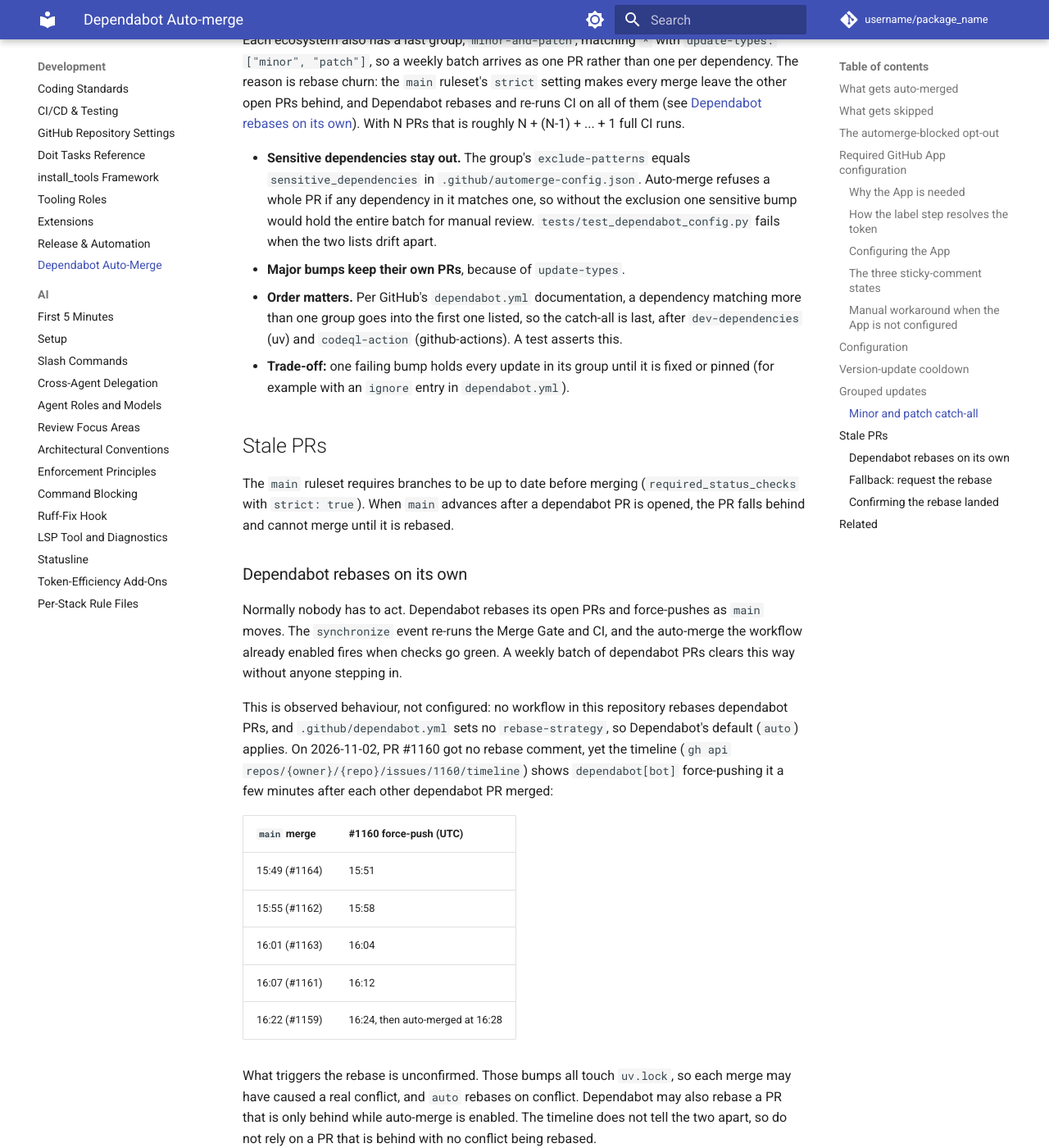
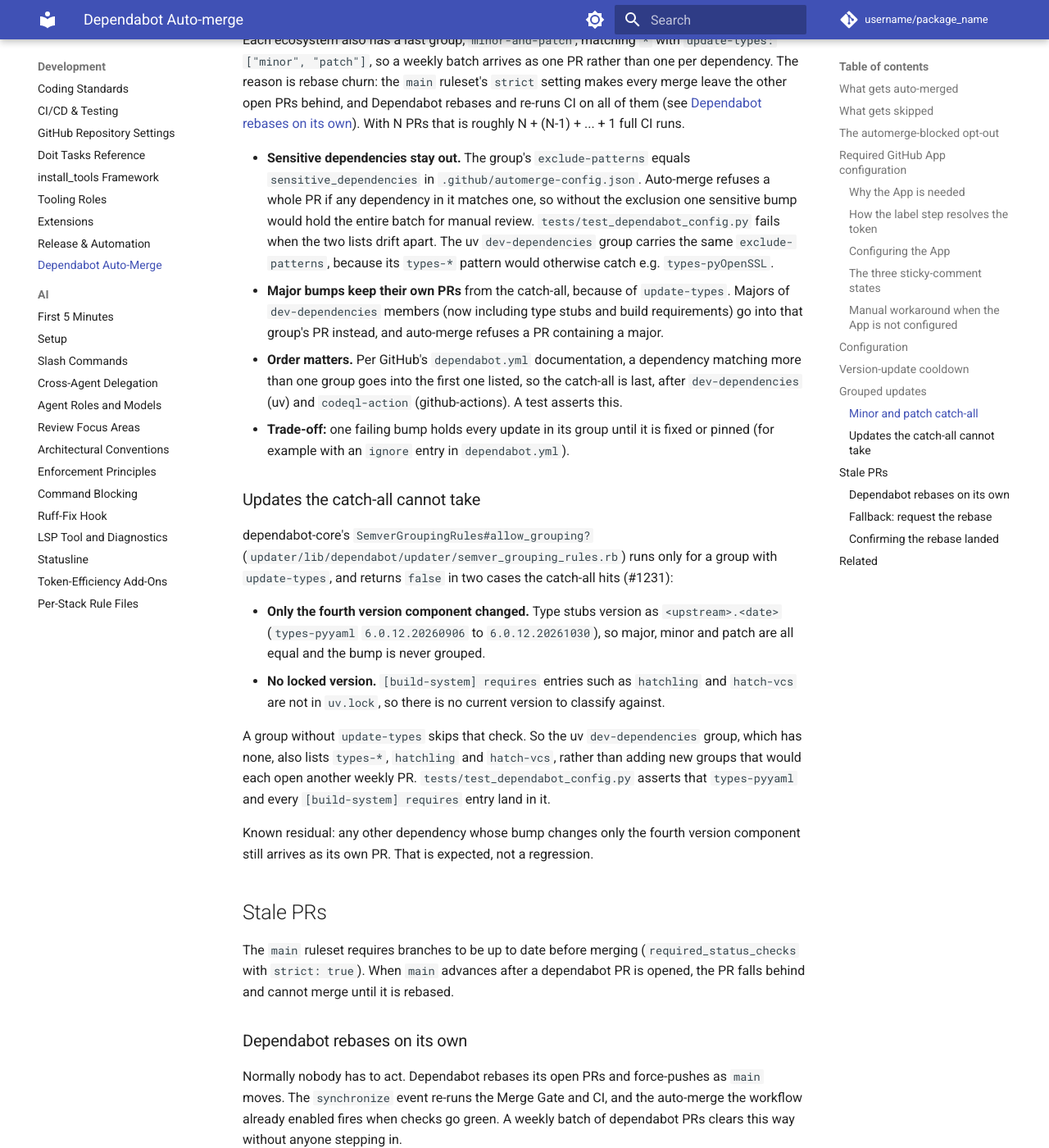
Before and after one commit to endavis/pyproject-template, an MkDocs documentation site: the page built from docs/development/dependabot-automerge.md, in a window 1280 px wide and 1400 px high, scrolled down 5235 px. Shown: the whole window at 82% size. Built offline with MkDocs 1.6.1 and Material for MkDocs 9.7.7, drawn with Linux system fonts in a browser that asks for light colours; comment, search, counter and statistics services are not loaded.

Commit message:
chore: group type stubs and build requirements into dev-dependencies (merges PR #1232, addresses #1231)
Dependabot's update-types check (SemverGroupingRules#allow_grouping? in
dependabot-core) refuses to group a bump that changes only the fourth
version component (types-pyyaml) or that has no locked version (hatchling,
a [build-system] requires entry not in uv.lock). Both arrived as single
PRs outside the minor-and-patch catch-all.

The uv dev-dependencies group has no update-types, so it now also takes
types-*, hatchling and hatch-vcs. That adds no new weekly PR. The group
gains exclude-patterns equal to sensitive_dependencies, since types-*
would otherwise catch stubs such as types-pyOpenSSL. The parity test now
covers every group in an explicit list. New tests check that types-pyyaml
and each build-system requirement land in the group. The docs explain
the two cases and the remaining fourth-component case.

Addresses #1231


Claude-Session: https://claude.ai/code/session_01NXu1seyDf6rA7V4o9XDYu9

Co-authored-by: Claude Opus 5.5 <noreply@anthropic.com>

```diff
--- a/docs/development/dependabot-automerge.md
+++ b/docs/development/dependabot-automerge.md
@@ -250,14 +250,43 @@ that is roughly N + (N-1) + ... + 1 full CI runs.
   `sensitive_dependencies` in `.github/automerge-config.json`. Auto-merge
   refuses a whole PR if any dependency in it matches one, so without the
   exclusion one sensitive bump would hold the entire batch for manual review.
-  `tests/test_dependabot_config.py` fails when the two lists drift apart.
-- **Major bumps keep their own PRs**, because of `update-types`.
+  `tests/test_dependabot_config.py` fails when the two lists drift apart. The
+  uv `dev-dependencies` group carries the same `exclude-patterns`, because its
+  `types-*` pattern would otherwise catch e.g. `types-pyOpenSSL`.
+- **Major bumps keep their own PRs** from the catch-all, because of
+  `update-types`. Majors of `dev-dependencies` members (now including type
+  stubs and build requirements) go into that group's PR instead, and
+  auto-merge refuses a PR containing a major.
 - **Order matters.** Per GitHub's `dependabot.yml` documentation, a dependency
   matching more than one group goes into the first one listed, so the catch-all
   is last, after `dev-dependencies` (uv) and `codeql-action` (github-actions).
   A test asserts this.
 - **Trade-off:** one failing bump holds every update in its group until it is
   fixed or pinned (for example with an `ignore` entry in `dependabot.yml`).
+
+### Updates the catch-all cannot take
+
+dependabot-core's `SemverGroupingRules#allow_grouping?`
+(`updater/lib/dependabot/updater/semver_grouping_rules.rb`) runs only for a
+group with `update-types`, and returns `false` in two cases the catch-all hits
+(#1231):
+
+- **Only the fourth version component changed.** Type stubs version as
+  `<upstream>.<date>` (`types-pyyaml` `6.0.12.20260906` to `6.0.12.20261030`),
+  so major, minor and patch are all equal and the bump is never grouped.
+- **No locked version.** `[build-system] requires` entries such as `hatchling`
+  and `hatch-vcs` are not in `uv.lock`, so there is no current version to
+  classify against.
+
+A group without `update-types` skips that check. So the uv `dev-dependencies`
+group, which has none, also lists `types-*`, `hatchling` and `hatch-vcs`,
+rather than adding new groups that would each open another weekly PR.
+`tests/test_dependabot_config.py` asserts that `types-pyyaml` and every
+`[build-system] requires` entry land in it.
+
+Known residual: any other dependency whose bump changes only the fourth
+version component still arrives as its own PR. That is expected, not a
+regression.
 
 ## Stale PRs
 
```
Also changed, not shown: 2 other files.
